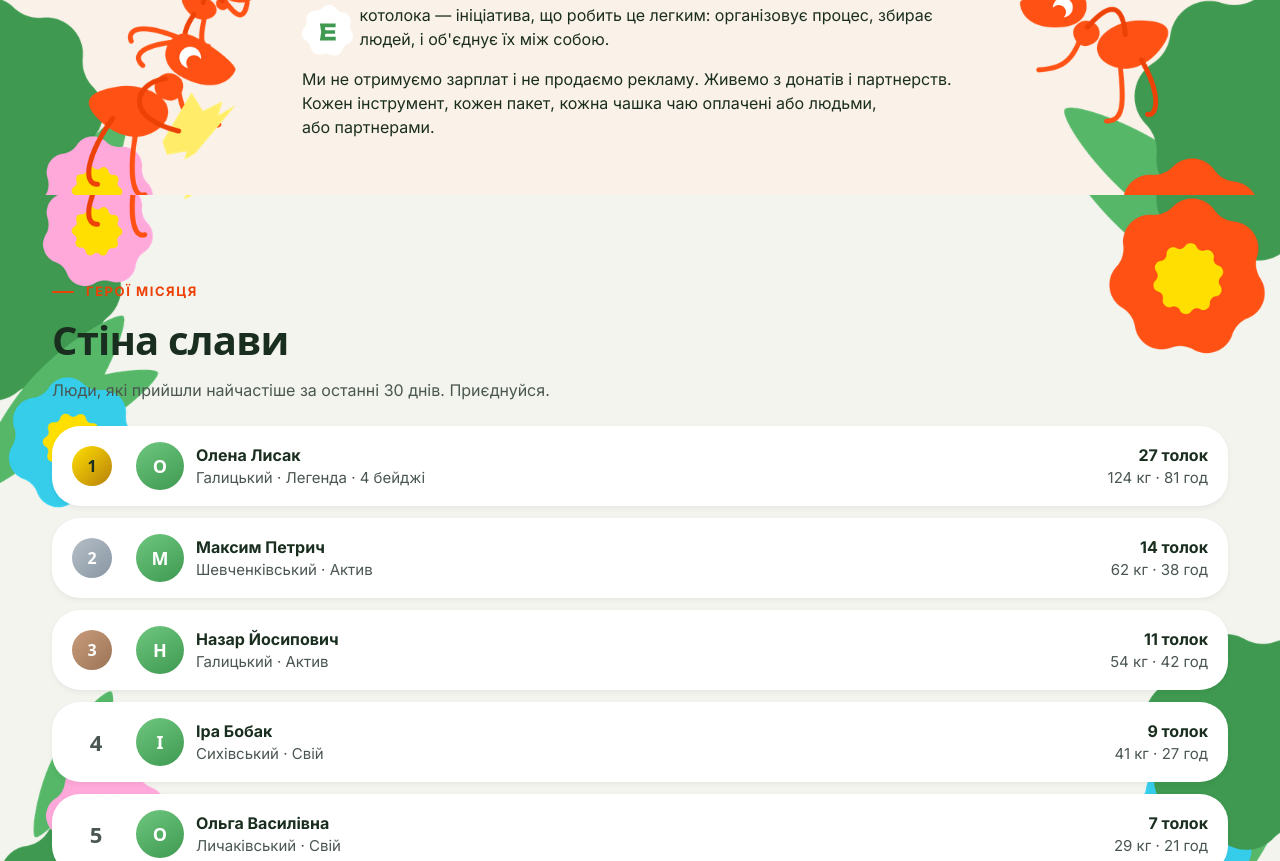
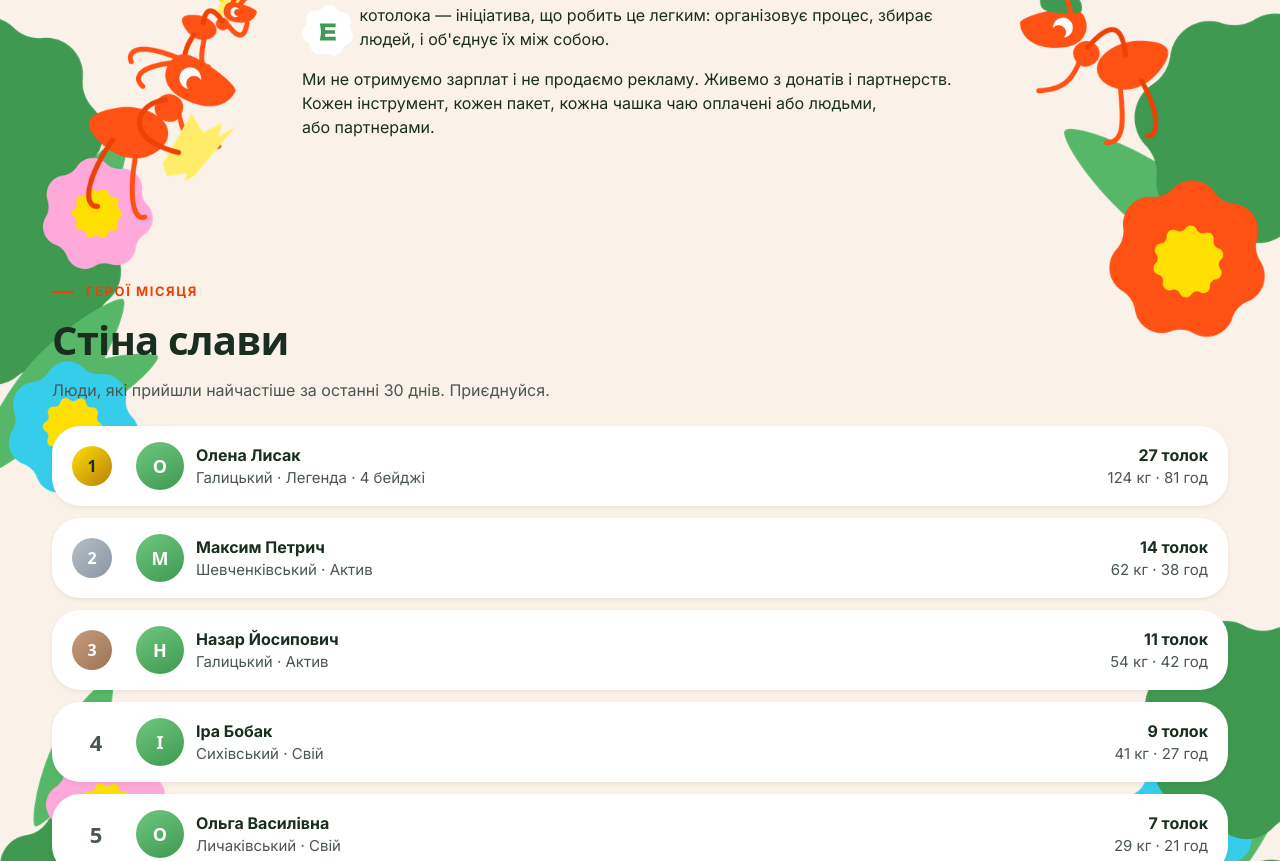
Before and after one commit to h-kittie-o/ekotoloka-prototype, a plain HTML site: page community.html in a window 1280 px wide. Shown: the part 521-1382 px from the top of the page. Drawn offline with Linux system fonts and the light colour scheme; a web font is replaced by a local one.

Commit message:
ком'юніті: рівномірний бежевий фон + суцільний декор без обрізань
- декор перенесено на background-image <main> (позаду контенту) замість
  посекційних копій з overflow:hidden → ілюстрації більше не ріжуться.
- прибрано градієнти героя (.hero__bg, .blob) і сірі фони секцій; фон
  однорідно бежевий #FAF1E8 (токен --color-bg-warm у site.css жовтий, тож явно).

Co-Authored-By: Claude Opus 4.7 (1M context) <noreply@anthropic.com>

```diff
--- a/community.html
+++ b/community.html
@@ -10,7 +10,7 @@
 <link rel="manifest" href="assets/site.webmanifest">
 <link rel="preconnect" href="https://fonts.googleapis.com"><link rel="preconnect" href="https://fonts.gstatic.com" crossorigin>
 <link rel="stylesheet" href="https://fonts.googleapis.com/css2?family=Unbounded:wght@600;700;800&family=Inter:wght@400;500;600;700&display=swap">
-<link rel="stylesheet" href="css/site.css?v=20260528e">
+<link rel="stylesheet" href="css/site.css?v=20260528f">
 </head>
 <body>
 <header class="site-header"><div class="container site-header__inner">
@@ -39,7 +39,6 @@
     <span class="blob" style="top: 20%; left: -10%" aria-hidden="true"></span>
     <span class="blob blob--warm blob--sm" style="bottom: 10%; right: -6%" aria-hidden="true"></span>
     <img class="under-header" src="assets/decor-under-header.png?v=20260528d" alt="" aria-hidden="true">
-    <img class="comm-decor" style="--comm-decor-top: -9.4vw" src="assets/community-decor.png?v=1" alt="" aria-hidden="true">
     <div class="container hero__inner">
       <span class="eyebrow">Про нас</span>
       <h1 style="max-width: 18ch">Люди, які прибирають Львів</h1>
@@ -48,7 +47,6 @@
   </section>
 
   <section class="section--tight">
-    <img class="comm-decor" style="--comm-decor-top: -32.5vw" src="assets/community-decor.png?v=1" alt="" aria-hidden="true">
     <div class="container container--narrow">
       <div class="prose prose--editorial reveal">
         <p class="has-bukvytsia"><img class="bukvytsia" src="assets/bukvytsia.svg?v=1" alt="Е">котолока — ініціатива, що робить це легким: організовує процес, збирає людей, і об'єднує їх між собою.</p>
@@ -57,8 +55,7 @@
     </div>
   </section>
 
-  <section class="section" style="background: var(--color-surface-alt)">
-    <img class="comm-decor" style="--comm-decor-top: -47.5vw" src="assets/community-decor.png?v=1" alt="" aria-hidden="true">
+  <section class="section">
     <div class="container">
       <div class="row-between" style="margin-bottom: var(--space-6); align-items: flex-end">
         <div>
@@ -108,7 +105,6 @@
   </section>
 
   <section class="section">
-    <img class="comm-decor" style="--comm-decor-top: -83vw" src="assets/community-decor.png?v=1" alt="" aria-hidden="true">
     <div class="container">
       <div class="row-between" style="margin-bottom: var(--space-6); align-items: flex-end">
         <div>
@@ -145,8 +141,7 @@
     </div>
   </section>
 
-  <section class="section" style="background: var(--color-surface-alt)">
-    <img class="comm-decor" style="--comm-decor-top: -123vw" src="assets/community-decor.png?v=1" alt="" aria-hidden="true">
+  <section class="section">
     <div class="container">
       <div class="row-between" style="margin-bottom: var(--space-6); align-items: flex-end">
         <div>
--- a/css/site.css
+++ b/css/site.css
@@ -622,22 +622,21 @@ a.card:hover, a.card-link:hover { color: inherit; }
    Стосується всіх героїв, бо .hero--lg тепер теж має відступ 64px зверху. */
 .hero { min-height: 23vw; }
 
-/* ==== сторінка «ком'юніті»: фоновий декор (квіти по краях) + мурашки ====
-   Повний композит вставляється всередину КОЖНОЇ секції (бо непрозорі фони
-   секцій сховали б декор, якби він був позаду <main>). Кожна копія зсунута
-   вгору на --comm-decor-top (vw, = дизайн-Y старту секції / 17.21), тож слайси
-   складаються у суцільний візерунок; секція кліпить свій фрагмент. */
-.page-community .hero,
-.page-community .section,
-.page-community .section--tight { position: relative; overflow: hidden; }
-.page-community .hero > .container,
-.page-community .section > .container,
-.page-community .section--tight > .container { position: relative; z-index: 1; }
-.comm-decor {
-  position: absolute; left: 0; top: var(--comm-decor-top, 0);
-  width: 100%; height: auto; z-index: 0; pointer-events: none; user-select: none;
+/* ==== сторінка «ком'юніті»: рівномірний бежевий фон + суцільний декор-шар ====
+   Декор — background-image на <main>: лежить позаду всього контенту, тож не
+   ріжеться по секціях; прозорі секції дають йому проступати крізь них. Градієнти
+   героя (.hero__bg, .blob) та сірі фони секцій прибрано — фон однорідно бежевий. */
+.page-community {
+  position: relative;
+  background-color: #FAF1E8;
+  background-image: url(../assets/community-decor.png?v=1);
+  background-repeat: no-repeat;
+  background-position: center top;
+  background-size: 100% 100%;
 }
-@media (max-width: 1024px) { .comm-decor { display: none; } }
+.page-community > section { background: transparent; }
+.page-community .hero__bg, .page-community .blob { display: none; }
+@media (max-width: 1024px) { .page-community { background-image: none; } }
 
 /* буквиця (drop-cap) інфо-картки — новий знак: білий пелюстковий блоб із «Е».
    Замінює стандартний ::first-letter prose--editorial на цьому абзаці. */
```
